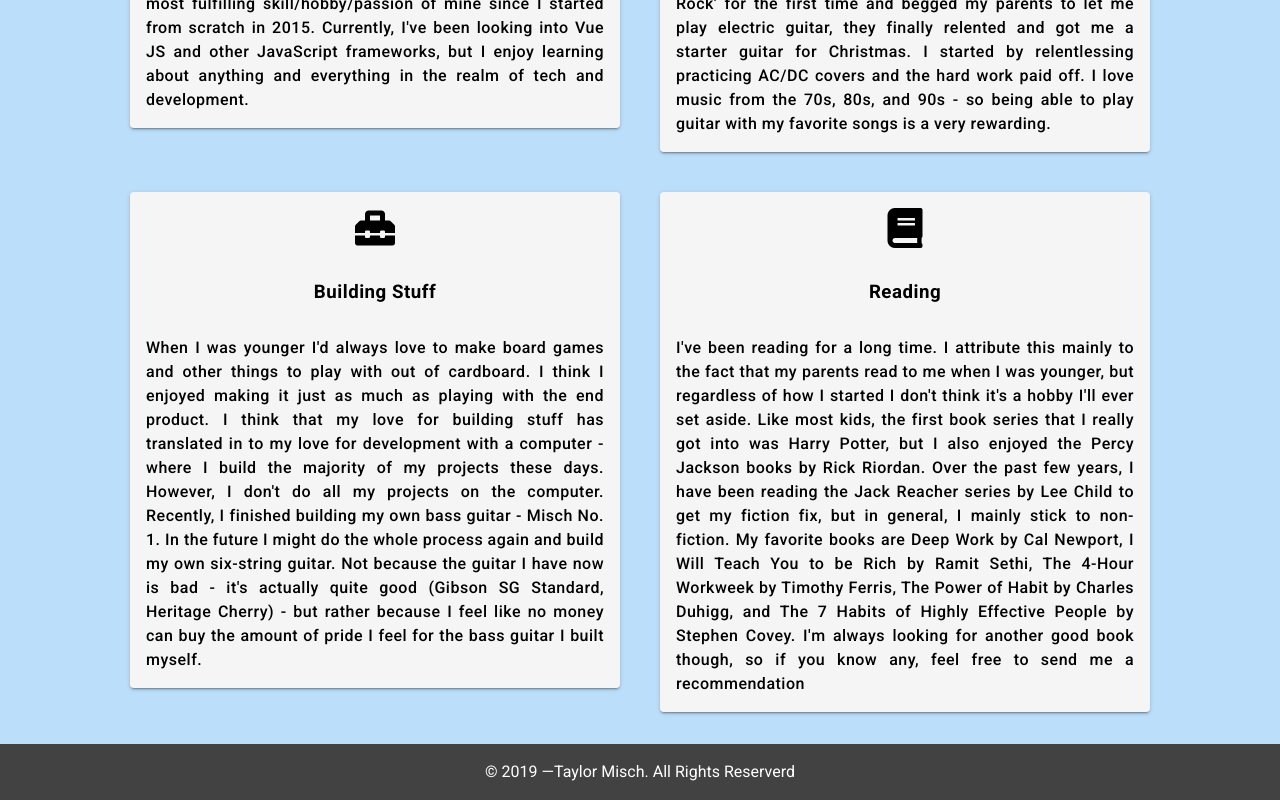
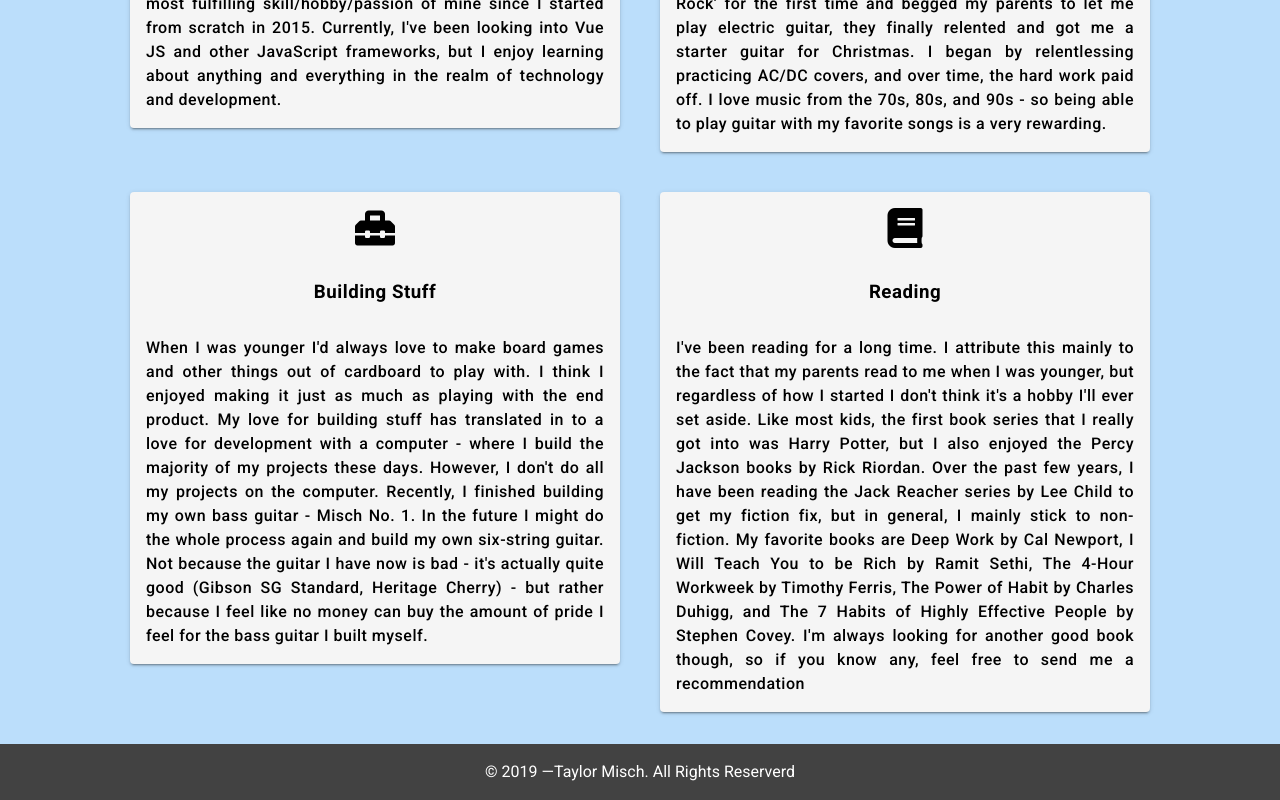
Before and after one commit to taylor-misch/portfolio-website, a Vue app: page / in a window 1280 px wide. Shown: the part 3035-3835 px from the top of the page. Built offline with nearby package versions, Linux system fonts and the light colour scheme.

Commit message:
Website corrections

```diff
--- a/src/components/Experience.vue
+++ b/src/components/Experience.vue
@@ -84,8 +84,8 @@ export default {
           title: "Software Engineer",
           dates: "September 2018 - May 2019",
           outcomes: [
-            "Designed and developed a texting service software for the University of Wisconin - Eau Claire's fundraising foundation",
-            "Developed Parking Notifier API using React, Twillio, and MongoDB",
+            "Designed and developed texting service software for the University of Wisconin - Eau Claire's fundraising foundation",
+            "Developed Parking Notifier API using Node.js Express, React, Twillio, and MongoDB",
             "Worked in a loosely based Agile methodology using GitHub, Slack, Waffle, and Travis CI",
             "Created software solutions that improved campus life for students and faculty"
           ]
@@ -98,7 +98,7 @@ export default {
           outcomes: [
             "Constructed and analyzed financial charts and graphs related to Travelers IT department's spending",
             "Explored new technologies that improved application scalability and reduced cost",
-            "Competed in and won a summer long company wide (interns) innovation jam creating and pitching an idea for an internal onboarding app",
+            "Competed in and won a summer-long company-wide (interns) innovation jam creating and pitching an idea for an internal onboarding app",
             "Planned and accomplished units of work using a Personal Kanban approach"
           ]
         },
--- a/src/components/Interests.vue
+++ b/src/components/Interests.vue
@@ -28,19 +28,19 @@ export default {
         {
           name: "Software Development",
           body:
-            "When choosing a major, I didn't originally think I was going to go into Computer Science. In fact, until my senior year of high school I believed that I was destined to be an accountant or something in the financial realm. Looking back, I don't know what completely swayed me other than the fact that I wanted to be able to use a computer to its fullest potential. Since that pivotal decision, I've completed three internships in IT, helped get a tech startup off the ground, earned my Bachelor of Science degree in Computer Science, secured my first full time job as Software Developer, and have loved every minute of it. It has been the most fulfilling skill/hobby/passion of mine since I started from scratch in 2015. Currently, I've been looking into Vue JS and other JavaScript frameworks, but I enjoy learning about anything and everything in the realm of tech and development.",
+            "When choosing a major, I didn't originally think I was going to go into Computer Science. In fact, until my senior year of high school I believed that I was destined to be an accountant or something in the financial realm. Looking back, I don't know what completely swayed me other than the fact that I wanted to be able to use a computer to its fullest potential. Since that pivotal decision, I've completed three internships in IT, helped get a tech startup off the ground, earned my Bachelor of Science degree in Computer Science, secured my first full time job as Software Developer, and have loved every minute of it. It has been the most fulfilling skill/hobby/passion of mine since I started from scratch in 2015. Currently, I've been looking into Vue JS and other JavaScript frameworks, but I enjoy learning about anything and everything in the realm of technology and development.",
           icon: "fas fa-laptop"
         },
         {
           name: "Music",
           body:
-            "Music has always been one of my favorite hobbies. I begged my parents to let me start piano lessons in second grade so I could be like my brothers, and I have been practicing and playing ever since. Recently, because I never had too many opportunites to perform as a kid, I decided I wanted to try and record myself playing some of my favorite songs and post them on YouTube so I could share my talents with my friends and family. I've yet to get a perfect recording of my first song yet, but I'm hoping to have at least two videos posted by the end of 2019. As for other instruments, in 6th grade I saw the movie 'School of Rock' for the first time and begged my parents to let me play electric guitar, they finally relented and got me a starter guitar for Christmas. I started by relentlessing practicing AC/DC covers and the hard work paid off. I love music from the 70s, 80s, and 90s - so being able to play guitar with my favorite songs is a very rewarding.",
+            "Music has always been one of my favorite hobbies. I begged my parents to let me start piano lessons in second grade so I could be like my brothers, and I have been practicing and playing ever since. Recently, because I never had too many opportunites to perform as a kid, I decided I wanted to try and record myself playing some of my favorite songs and post them on YouTube so I could share my talents with my friends and family. I've yet to get a perfect recording of my first song yet, but I'm hoping to have at least two videos posted by the end of 2019. As for other instruments, in 6th grade I saw the movie 'School of Rock' for the first time and begged my parents to let me play electric guitar, they finally relented and got me a starter guitar for Christmas. I began by relentlessing practicing AC/DC covers, and over time, the hard work paid off. I love music from the 70s, 80s, and 90s - so being able to play guitar with my favorite songs is a very rewarding.",
           icon: "fas fa-music"
         },
         {
           name: "Building Stuff",
           body:
-            "When I was younger I'd always love to make board games and other things to play with out of cardboard. I think I enjoyed making it just as much as playing with the end product. I think that my love for building stuff has translated in to my love for development with a computer - where I build the majority of my projects these days. However, I don't do all my projects on the computer. Recently, I finished building my own bass guitar - Misch No. 1. In the future I might do the whole process again and build my own six-string guitar. Not because the guitar I have now is bad - it's actually quite good (Gibson SG Standard, Heritage Cherry) - but rather because I feel like no money can buy the amount of pride I feel for the bass guitar I built myself.",
+            "When I was younger I'd always love to make board games and other things out of cardboard to play with. I think I enjoyed making it just as much as playing with the end product. My love for building stuff has translated in to a love for development with a computer - where I build the majority of my projects these days. However, I don't do all my projects on the computer. Recently, I finished building my own bass guitar - Misch No. 1. In the future I might do the whole process again and build my own six-string guitar. Not because the guitar I have now is bad - it's actually quite good (Gibson SG Standard, Heritage Cherry) - but rather because I feel like no money can buy the amount of pride I feel for the bass guitar I built myself.",
           icon: "fas fa-toolbox"
         },
 
--- a/src/components/Projects.vue
+++ b/src/components/Projects.vue
@@ -66,7 +66,7 @@ export default {
           url: "https://taylor-misch.github.io/bytepocket/",
           github: "https://github.com/taylor-misch/bytepocket",
           alt: "Bytepocket - cryptocurrency wallet tracker",
-          label: "Bytepocket's Github"
+          label: "Bytepocket's GitHub"
         },
         {
           name: "SoundScript",
@@ -74,7 +74,7 @@ export default {
           url: "https://taylor-misch.github.io/soundscript/",
           github: "https://github.com/taylor-misch/soundscript",
           alt: "SoundScript - a coding language for music",
-          label: "SoundScript's Github"
+          label: "SoundScript's GitHub"
         },
         {
           name: "Portfolio Website",
@@ -82,7 +82,7 @@ export default {
           url: "https://taylormisch.com",
           github: "https://github.com/taylor-misch/portfolio-website",
           alt: "Where I show off and talk about myself",
-          label: "Portfolio Websites's Github"
+          label: "Portfolio Website's GitHub"
         }
       ]
     };
```
